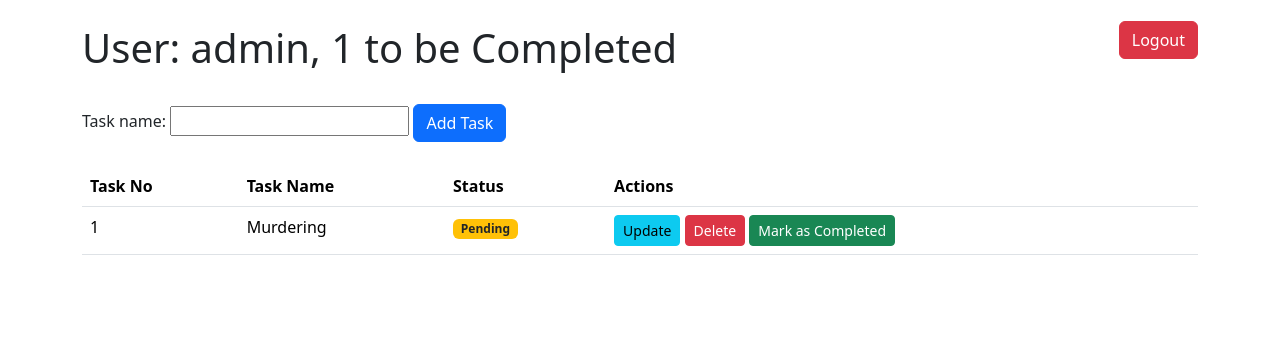
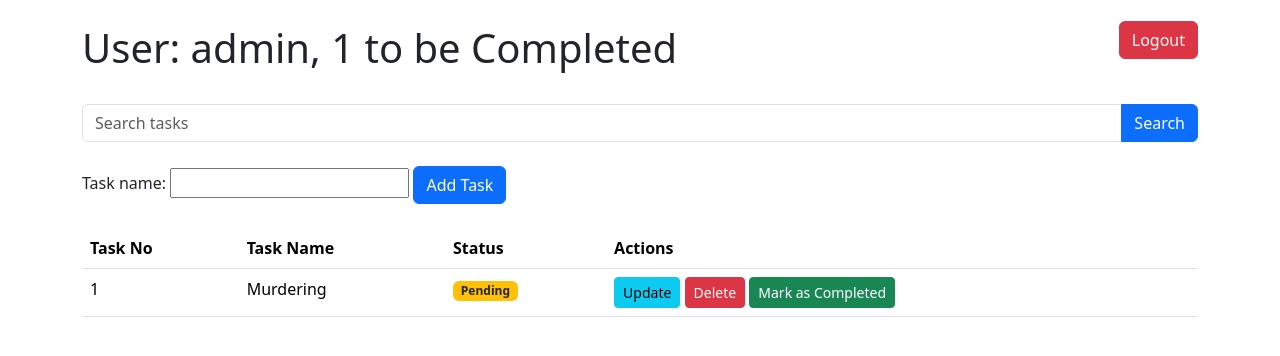
Before and after one commit to amirulabdlatib/todolist-django, a Django app: page /dashboard/ in a window 1280 px wide. Shown: the top 356 px of the page. Run offline with Django 4.2, Linux system fonts and the light colour scheme; a user stored in the database is signed in; data comes from the database, SQL or seed files in the repository; both versions use the stored data as it was after the commit.

Commit message:
Adding search functionality

```diff
--- a/todoapp/templates/todoapp/dashboard.html
+++ b/todoapp/templates/todoapp/dashboard.html
@@ -36,11 +36,18 @@
 {% endfor %}
 {% endif %}
 
-
 <div class="d-flex justify-content-between align-items-center">
-        <h1 class="mt-4">User: {{ user.username }}, {{task_pending}} to be Completed</h1>
+    <h1 class="mt-4">User: {{ user.username }}, {{ task_pending }} to be Completed</h1>
     <a href="{% url 'todoapp:doLogout' %}" class="btn btn-danger">Logout</a>
 </div>
+
+<!-- Add the search form here -->
+<form method="GET" class="mt-4">
+    <div class="input-group mb-3">
+        <input type="text" class="form-control" placeholder="Search tasks" name="search_query">
+        <button type="submit" class="btn btn-primary">Search</button>
+    </div>
+</form>
 
 <form method="POST" class="mt-4">
     {% csrf_token %}
@@ -58,10 +65,9 @@
         </tr>
     </thead>
     <tbody>
-
         {% for i in tasks %}
         <tr>
-                <td>{{forloop.counter}}</td>
+            <td>{{ forloop.counter }}</td>
             <td>{{ i.task_name }}</td>
             <td>
                 {% if i.task_status %}
--- a/todoapp/views.py
+++ b/todoapp/views.py
@@ -6,6 +6,7 @@ from django.contrib.auth.forms import UserCreationForm
 from .models import Task
 from .forms import TaskForm
 from django.contrib.auth.decorators import login_required
+from django.db.models import Q
 
 # Create your views here.
 def render_login(request):
@@ -58,12 +59,16 @@ def dashboard(request):
     #querying pending task
     task_pending = Task.objects.filter(task_user=request.user,task_status = False).count()
 
+    # Get the search query from the request's GET parameters
+    search_query = request.GET.get('search_query')
+
+    if search_query:
+        task_items = task_items.filter(task_name__icontains=search_query)  # Adjust the filter fields as needed
 
     context = {
         'tasks':task_items,
         'form':form,
-        'id':id,
-        'task_pending':task_pending
+        'task_pending':task_pending,
     }
 
 
```
Also changed, not shown: db.sqlite3. Lines whose indentation alone changed are shown as unchanged.
